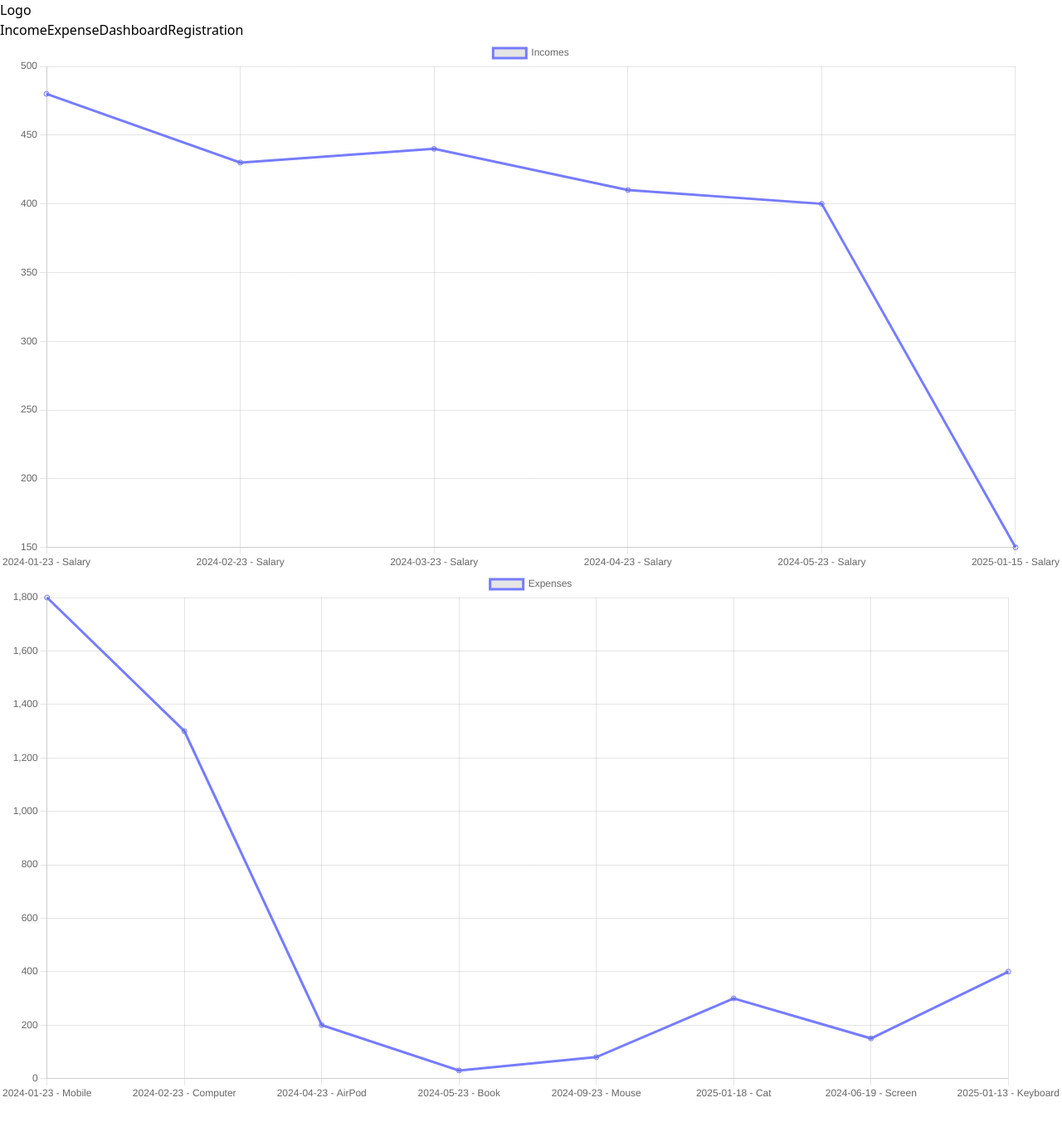
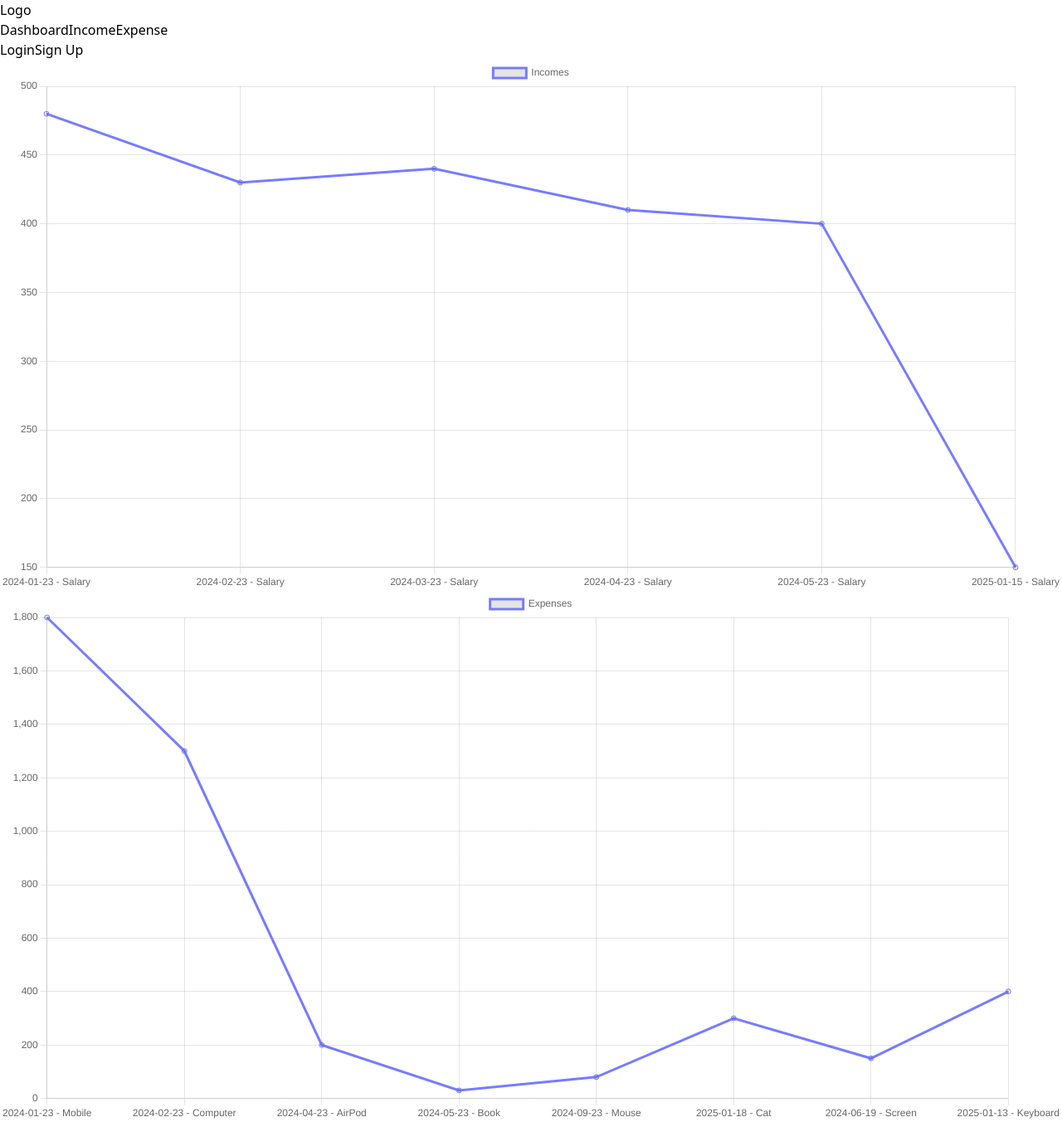
Before and after one commit to akbari-alireza/Finance-Management-System, a React (Vite) app: page /dashboard in a window 1280 px wide. Shown: the whole page at 83% size. Before the commit the page ends 1328 px from the top, so only its background shows below. Built offline with nearby package versions, Linux system fonts and the light colour scheme; data requests are answered from the project's data file.

Commit message:
update design

```diff
--- a/src/Components/Login.tsx
+++ b/src/Components/Login.tsx
@@ -17,7 +17,7 @@ const Login = () => {
                     if (user.email === formData.email) {
                         if (user.password === formData.password) {
                             alert('login seccesfully')
-                            navigate('/expense')
+                            navigate('/dashboard')
                         } else {
                             setErrorMessages('password or email is not correct')
 
@@ -30,7 +30,7 @@ const Login = () => {
 
     return (
         <div className='w-full flex flex-col gap-5 h-screen justify-center items-center' >
-            <div className='bg-gray-50 px-5 py-5 w-[70%] rounded-sm shadow-lg border'>
+            <div className='bg-gray-50 px-5 py-5 w-[70%] md:w-[40%] rounded-sm shadow-lg border'>
                 <h1 className='text-2xl text-gray-500 mb-6'>Login</h1>
                 <form onSubmit={handleSubmit} action="" className='flex flex-col gap-4'>
 
--- a/src/Components/Navbar.tsx
+++ b/src/Components/Navbar.tsx
@@ -8,6 +8,14 @@ const Navbar = () => {
         Logo
       </div>
       <div className='flex flex-row gap-5 text-[14px] lg:text-[16px]'>
+        <NavLink
+          to={'/dashboard'}
+          className={({ isActive }) =>
+            isActive ? 'bg-white text-[#767cff] px-3 py-1 rounded-sm' : 'px-3 py-1 rounded-sm text-white hover:bg-white hover:text-[#767cff]'
+          }
+        >
+          Dashboard
+        </NavLink>
         <NavLink
           to={'/'}
           className={({ isActive }) =>
@@ -24,19 +32,19 @@ const Navbar = () => {
         >
           Expense
         </NavLink>
+      </div>
+      <div className='flex gap-1'>
         <NavLink
-          to={'/dashboard'}
-          className={({ isActive }) =>
+          to={'/login'} className={({ isActive }) =>
             isActive ? 'bg-white text-[#767cff] px-3 py-1 rounded-sm' : 'px-3 py-1 rounded-sm text-white hover:bg-white hover:text-[#767cff]'
-          }
-        >
-          Dashboard
+          }>
+          Login
         </NavLink>
         <NavLink
           to={'/registration'} className={({ isActive }) =>
             isActive ? 'bg-white text-[#767cff] px-3 py-1 rounded-sm' : 'px-3 py-1 rounded-sm text-white hover:bg-white hover:text-[#767cff]'
           }>
-          Registration
+          Sign Up
         </NavLink>
       </div>
     </div>
--- a/src/Pages/Dashboard.tsx
+++ b/src/Pages/Dashboard.tsx
@@ -15,12 +15,14 @@ type Props = {
 
 const Dashboard = ({ expenses, incomes }: Props) => {
   return (
-    <div className=' flex  items-center md:flex-row flex-col justify-center'>
-      <div className='w-[100%] sm:w-[50%] '>
-        <IncomeChart incomes={incomes} />
-      </div>
-      <div className='w-[100%] sm:w-[50%] '>
-        <ExpenseChart  expenses={expenses} />
+    <div className='flex justify-center items-center h-[70vh]'>
+      <div className=' flex  items-center md:flex-row flex-col lg:w-[80%] justify-center'>
+        <div className='w-[100%]'>
+          <IncomeChart incomes={incomes} />
+        </div>
+        <div className='w-[100%]'>
+          <ExpenseChart expenses={expenses} />
+        </div>
       </div>
     </div>
   );
```
